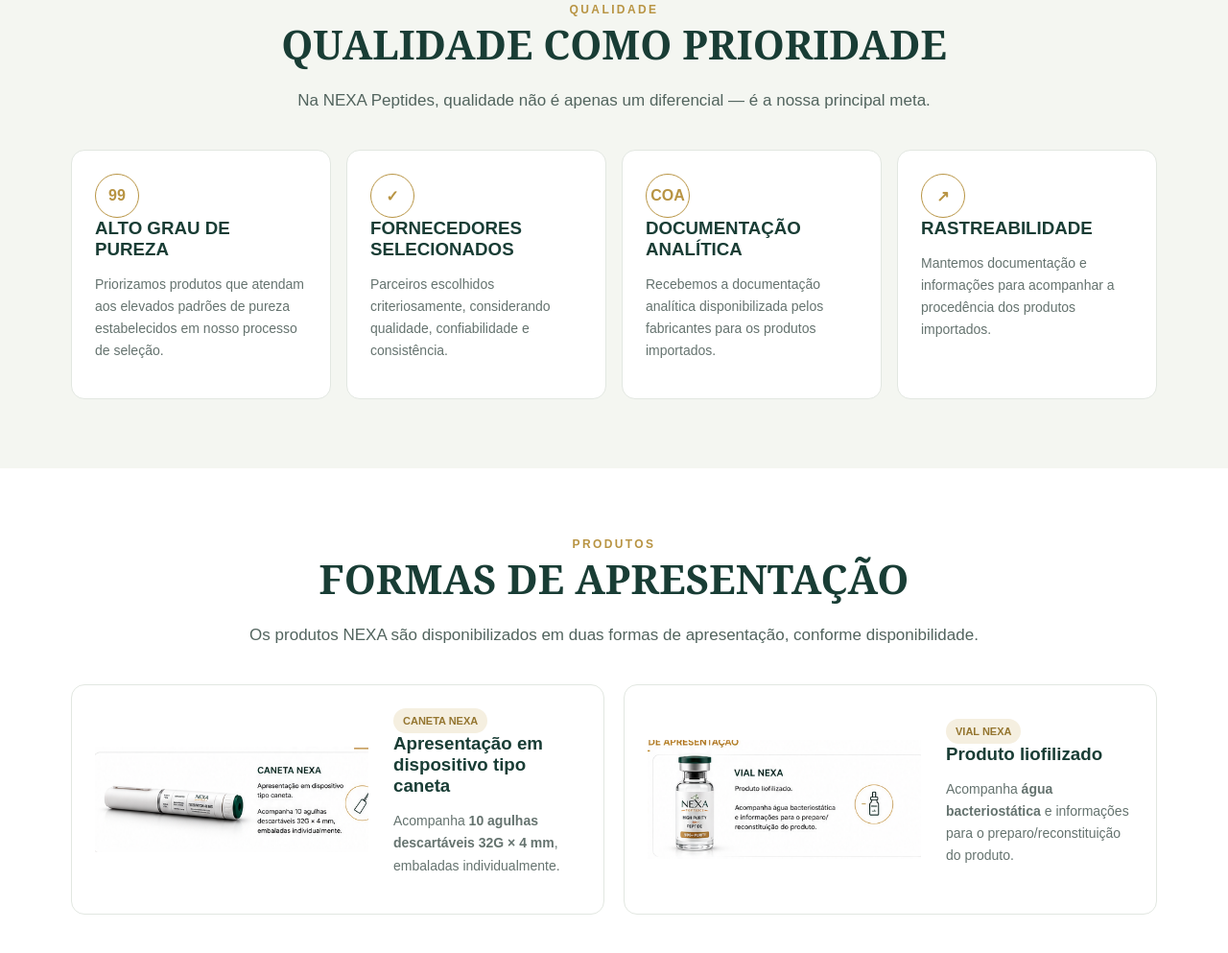
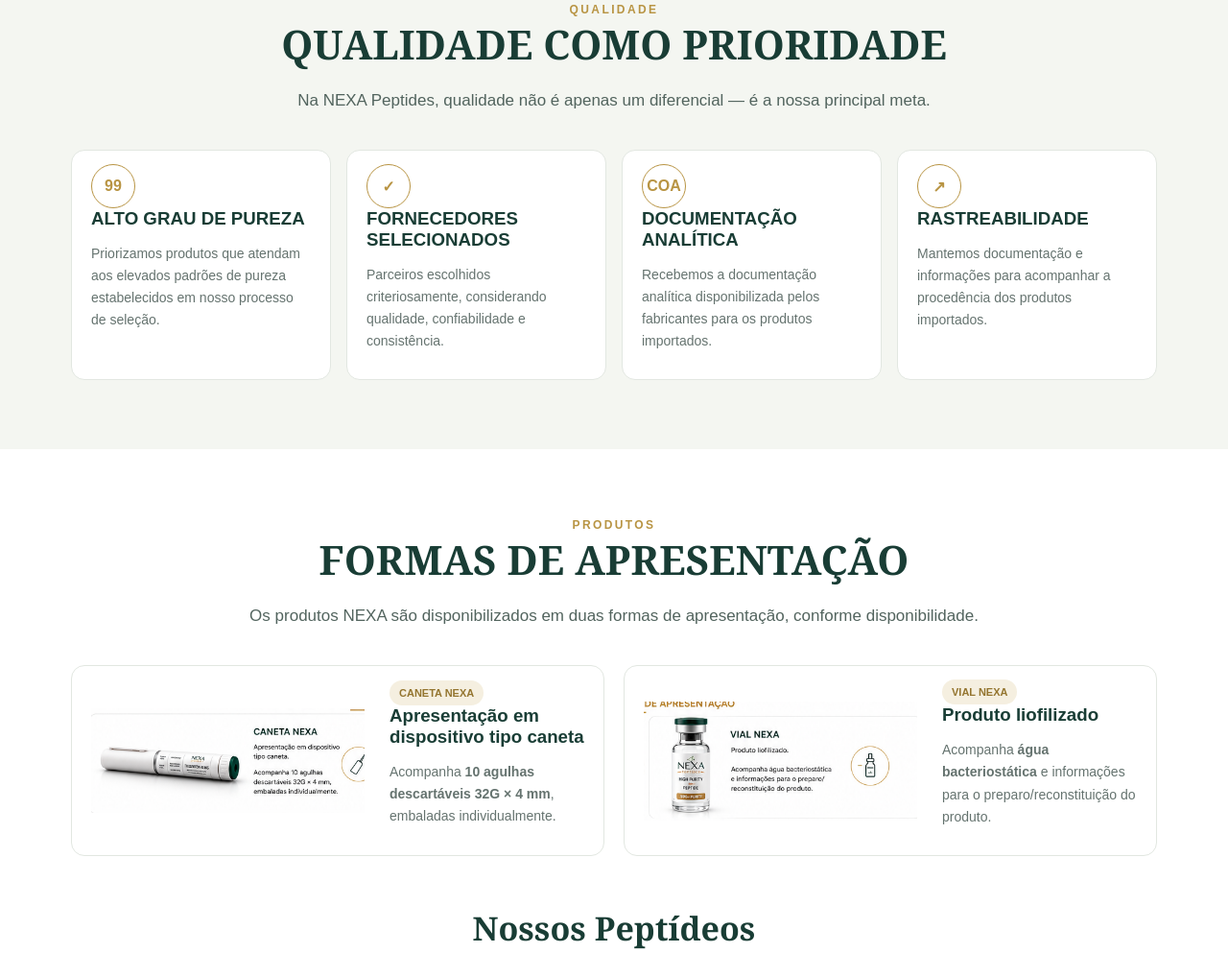
Before and after one commit to nexapeps/nexa-peptides, a plain HTML site: page index.html in a window 1280 px wide. Shown: the part 1480-2473 px from the top of the page at 96% size. Drawn offline with Linux system fonts and the light colour scheme.

Commit message:
diminuir box dos produtos
Adjusted padding and border properties for card elements.

```diff
--- a/index.html
+++ b/index.html
@@ -11,7 +11,7 @@
 .visual{min-height:360px;position:relative;display:flex;align-items:center;justify-content:center}.hero-photo{width:100%;max-width:590px;border-radius:18px;filter:drop-shadow(0 20px 28px rgba(15,60,51,.12))}.format-photo{width:100%;max-width:285px;height:150px;object-fit:contain;border-radius:12px}.vial{width:92px;height:150px;border:1px solid #bdc9c2;border-radius:10px 10px 18px 18px;background:linear-gradient(90deg,#dfe7e2,#fff,#d7e1db);position:relative;box-shadow:0 20px 38px #0f3c3322}.vial:before{content:'';position:absolute;left:9px;right:9px;top:-18px;height:26px;background:var(--g2);border-radius:8px 8px 3px 3px;border-top:6px solid #c4cbc8}.lab{position:absolute;left:8px;right:8px;top:48px;background:#fff;text-align:center;padding:10px 3px;border-top:2px solid var(--gold);border-bottom:2px solid var(--gold);font-size:9px;font-weight:800}
 .pen{position:absolute;width:330px;height:48px;right:4px;bottom:8px;border-radius:24px;background:linear-gradient(#fff,#e8ede9);border:1px solid #c8d1cc;box-shadow:0 18px 32px #0f3c3322;transform:rotate(-3deg)}.pen:before{content:'';position:absolute;width:62px;right:-1px;top:-1px;bottom:-1px;background:var(--g2);border-radius:0 24px 24px 0}.pen:after{content:'NEXA • TIRZEPATIDA';position:absolute;left:72px;top:16px;font-size:10px;font-weight:900}
 .bar{background:var(--g);color:#fff}.features{display:grid;grid-template-columns:repeat(4,1fr)}.features div{padding:24px;border-right:1px solid #ffffff22}.features b{color:#d3ad58;font-size:13px}.features p{font-size:13px;color:#ffffffbb;line-height:1.5}
-.sec{padding:72px 0}.alt{background:var(--bg)}.copy p{line-height:1.75;color:#4f625c}.cards4{display:grid;grid-template-columns:repeat(4,1fr);gap:16px}.card{background:#fff;border:1px solid #e2e7e1;border-radius:14px;padding:24px}.card p{font-size:14px;line-height:1.65;color:var(--mut)}.badge{width:46px;height:46px;border:1px solid var(--gold);border-radius:50%;display:flex;align-items:center;justify-content:center;color:var(--gold);font-weight:900}
+.sec{padding:72px 0}.alt{background:var(--bg)}.copy p{line-height:1.75;color:#4f625c}.cards4{display:grid;grid-template-columns:repeat(4,1fr);gap:16px}.card{background:#fff;border:1px solid #e2e7e1;border-radius:14px;padding:14px 20px}.card p{font-size:14px;line-height:1.65;color:var(--mut)}.badge{width:46px;height:46px;border:1px solid var(--gold);border-radius:50%;display:flex;align-items:center;justify-content:center;color:var(--gold);font-weight:900}
 .present{display:grid;grid-template-columns:1fr 1fr;gap:20px}.prod{display:flex;gap:26px;align-items:center}.tag{display:inline-block;background:#f5efe0;color:#94752f;border-radius:999px;padding:7px 10px;font-size:11px;font-weight:800}.catalog{display:grid;grid-template-columns:1fr;gap:0;margin-top:34px;text-align:left}.catalog span{color:var(--gold);font-weight:800;margin-left:6px}
 .coa{background:var(--g);color:#fff}.coa p{color:#ffffffbd}.lock{border:1px solid #d2ad5860;border-radius:14px;padding:28px;background:#ffffff0a}.steps{display:grid;grid-template-columns:repeat(5,1fr);gap:14px;text-align:center}.num{width:46px;height:46px;border:1px solid var(--gold);border-radius:50%;display:flex;align-items:center;justify-content:center;margin:auto;color:var(--gold);font-weight:900}.steps p{font-size:13px;color:#6a7873;line-height:1.5}.note{text-align:center;font:700 20px Georgia;margin-top:34px}
 footer{background:#0c3028;color:#fff}.foot{display:grid;grid-template-columns:1.2fr 1fr .8fr;gap:34px;padding:42px 0}.foot p{color:#ffffff9c}.email{font-size:18px;font-weight:800}.copyr{border-top:1px solid #ffffff18;padding:18px 0;font-size:12px;color:#ffffff70}
```
